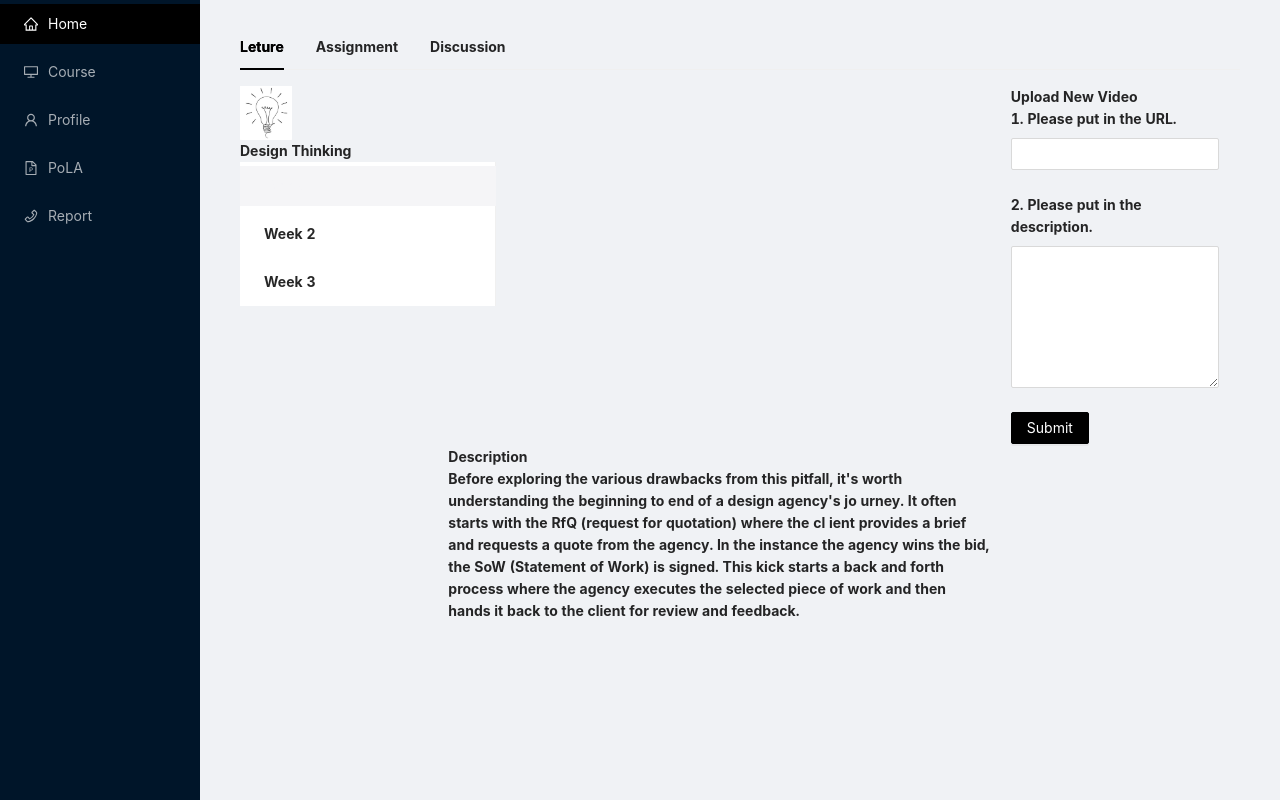
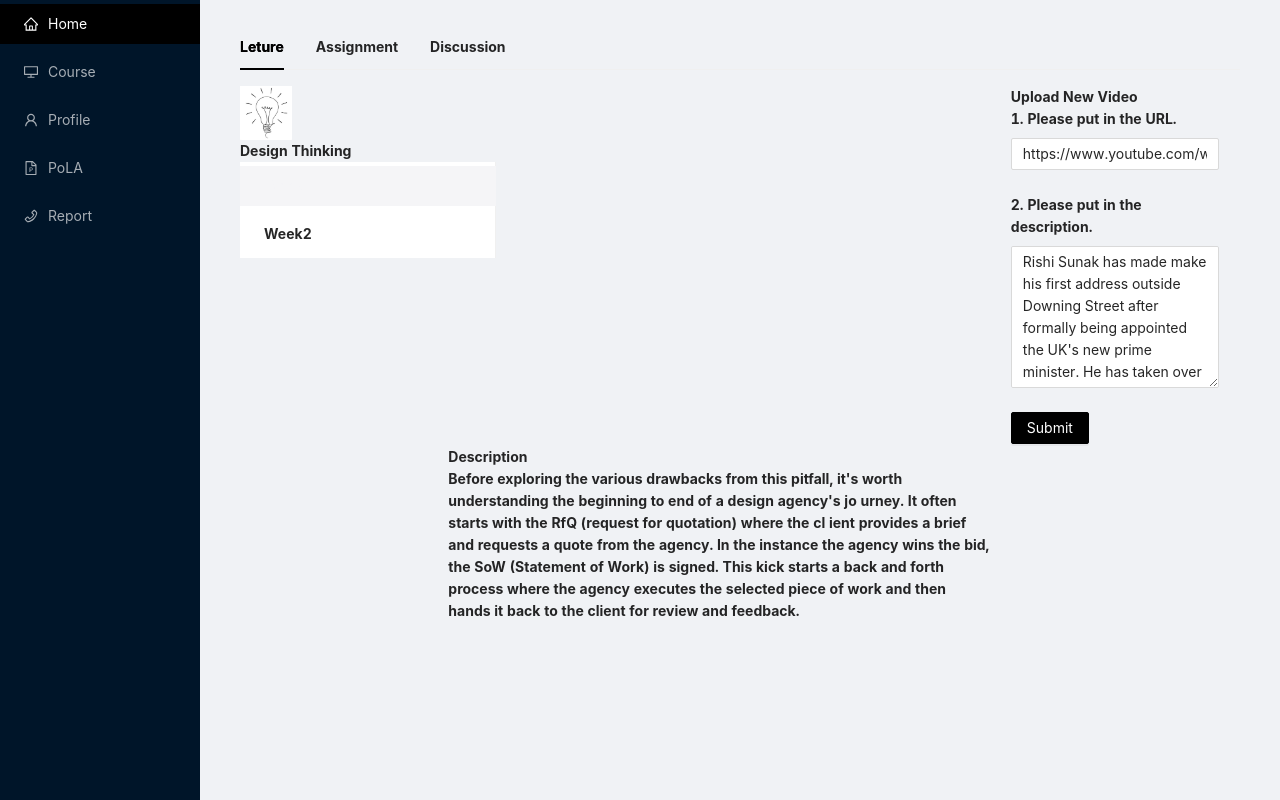
Before and after one commit to creeep123/PoLA, a React (Create React App) app: page /course/detail/1 in a window 1280 px wide. Built offline with nearby package versions, Linux system fonts and the light colour scheme.

Commit message:
Upload new video

```diff
--- a/src/pages/Course/detail.js
+++ b/src/pages/Course/detail.js
@@ -34,21 +34,18 @@ const onChange = (key) => {
 const Lecture = (level) => {
     const polaContext = useContext(PolaContext);
     const { role, address } = polaContext.store;
-    const items = [
-        getItem('Week 1', '1'),
-        getItem('Week 2', '2'),
-        getItem('Week 3', '3'),
-    ];
+    const [items, setItem] = useState([getItem('Week1','1'), getItem('Week2','2')]);
     const [current,setCurrent] = useState('1');
     const onClick = (e) => {
         console.log('click ', e);
         setCurrent(e.key);
     };
-    const [URL, setURL] = useState('');
-    const [Description, setDescription] = useState('');
+    const [URL, setURL] = useState('https://www.youtube.com/watch?v=o06qqMh_Vao');
+    const [Description, setDescription] = useState("Rishi Sunak has made make his first address outside Downing Street after formally being appointed the UK's new prime minister. He has taken over from Liz Truss who was the country's shortest-serving PM. ");
 
     const handleSubmit = event => {
         message.success('Submited Successfully');
+        setItem( items => [...items, getItem('Week3','3')]);
         event.preventDefault(); // 👈️ prevent page refresh
 
         // 👇️ clear all input values in the form
--- a/src/pages/Course/subPages/week3.jsx
+++ b/src/pages/Course/subPages/week3.jsx
@@ -19,7 +19,7 @@ function Week3() {
             </Col>
             <Col span={24}>
                         <p>
-                        Rishi Sunak has made make his first address outside Downing Street after formally being appointed the UK’s new prime minister.
+                        Rishi Sunak has made make his first address outside Downing Street after formally being appointed the UK's new prime minister.
                         He has taken over from Liz Truss who was the country's shortest-serving PM.
                         </p>
             </Col>
```
